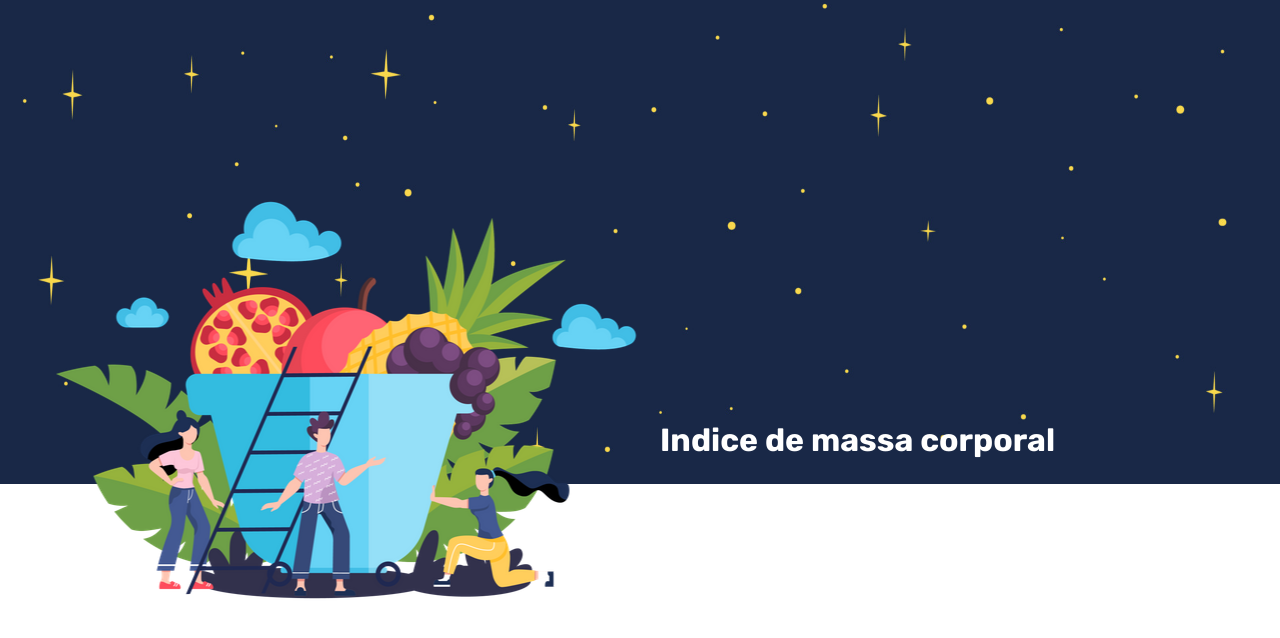
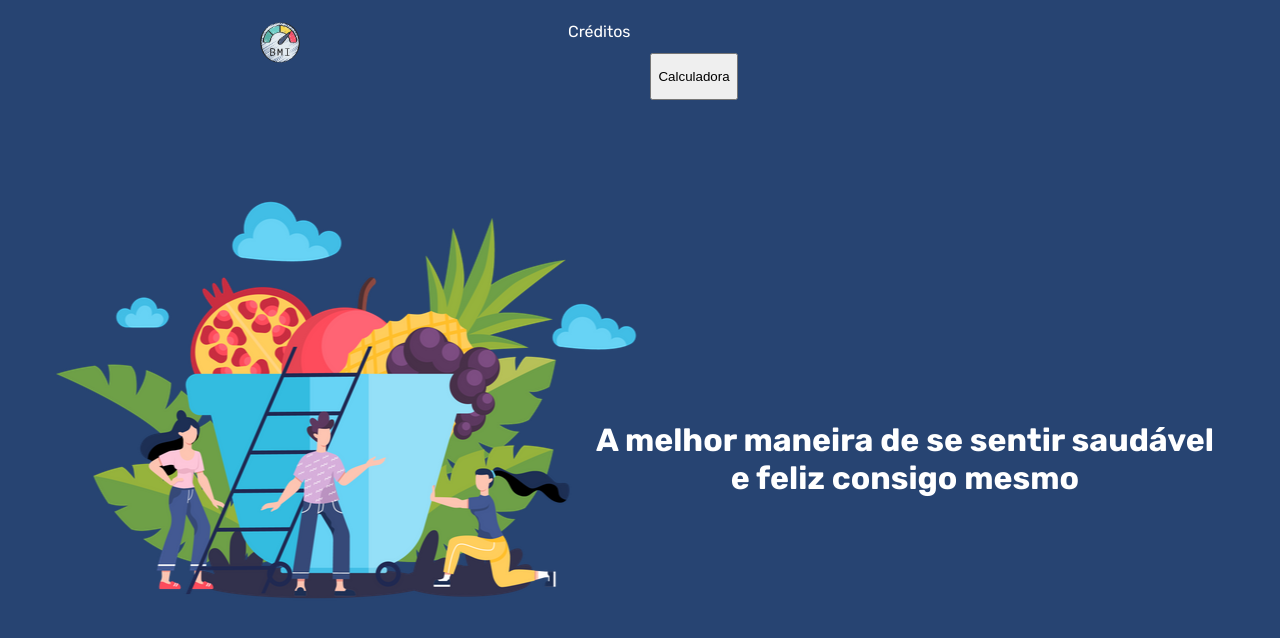
Before and after one commit to Zhak4/Vieira_T4_IMC, a plain HTML site: page index.html in a window 1280 px wide. Drawn offline with Linux system fonts and the light colour scheme.

Commit message:
preguiça

```diff
--- a/css/estiloso.css
+++ b/css/estiloso.css
@@ -1,7 +1,7 @@
 body {
     font-family: Ruby;
     color: white;
-    background-image: url("../imagens/principal_fundo.jpg");
+    background-color: #274472;
     background-position: center;
     background-repeat: no-repeat;
     background-size: cover;
@@ -12,10 +12,13 @@ h1 {
     text-align: center;
     position: absolute;
     top: 50%;
-    left: 50%;
+    left: 45%;
     padding: 0 20px;
 }
 
+.botao {
+
+}
 .d2 {
     width: auto;
     height: auto;
@@ -32,8 +35,32 @@ h1 {
     src: url(../fonte/Rubik-VariableFont_wght.ttf);
 }
 
-@media only screen and (max-width: 450px) {
-    h1 {
-        float: none;
-    }
+
+ul {
+    list-style-type: none;
+    margin: 0;
+    padding: 0;
+    overflow: hidden;
+    background-color: transparent;
+    display: inline-block;
+  }
+
+  li {
+    float: left;
+    place-items: center;
+  }
+
+  li a {
+    display: block;
+    color: white;
+    text-align: center;
+    padding: 14px 16px;
+    text-decoration: none;
+
+  }
+
+
+.img-nav {
+    height: 5%;
+    width: 8%;
 }
--- a/index.html
+++ b/index.html
@@ -8,7 +8,18 @@
     <title>IMC</title>
 </head>
 <body>
-    <h1>Indice de massa corporal</h1>
+    <ul>
+        <li><a href="#home"><img class="img-nav" src="imagens/logo_imc.png"></a></li>
+        <li><a href="">Créditos</a></li>
+      </ul>
+    <h1>A melhor maneira de se sentir saudável
+    <br>
+    e feliz consigo mesmo</h1>
+    <button class="botao">
+        <p>
+            Calculadora
+        </p>
+    </button>
     <img class="d2" src="imagens/healthy-lifestyle-5241598-438537.png">
 </body>
 </html>
```
Also changed, not shown: imagens/logo_imc.png (added).
